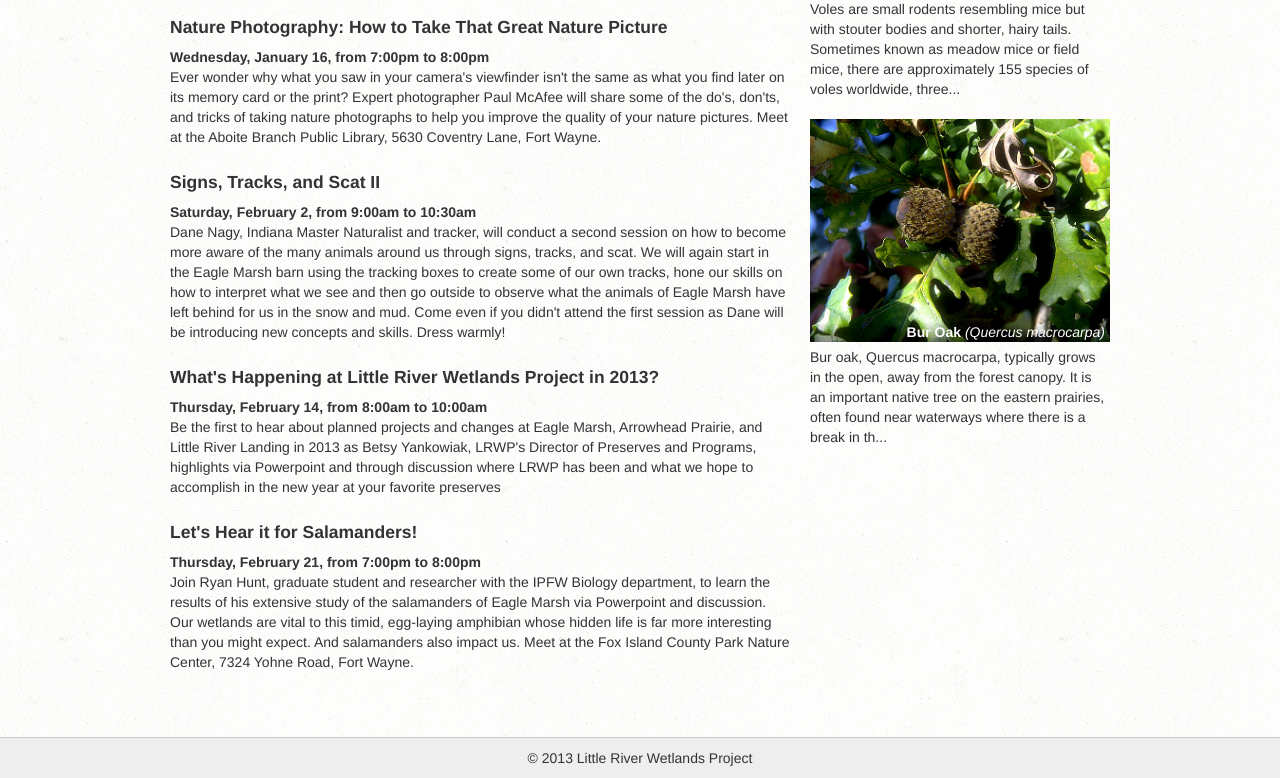
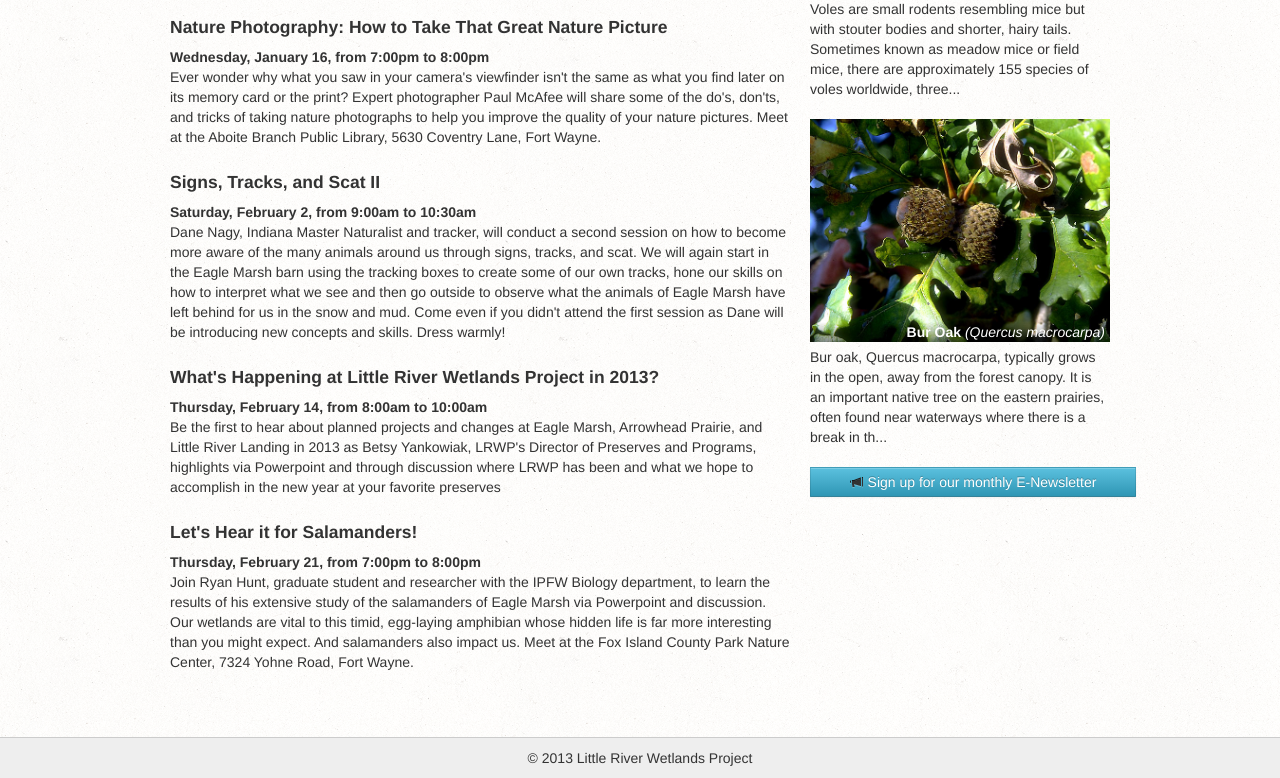
Before and after one commit to lrwp/www, a plain HTML site: page index.html in a window 1280 px wide. Shown: the part 854-1632 px from the top of the page. Drawn offline with Linux system fonts and the light colour scheme.

Commit message:
Added eNews signup link

```diff
--- a/css/index.css
+++ b/css/index.css
@@ -7,6 +7,10 @@
     -webkit-box-shadow: 0 1px 4px rgba(0, 0, 0, .065);
     -moz-box-shadow: 0 1px 4px rgba(0,0,0,.065);
     box-shadow: 0 1px 4px rgba(0, 0, 0, .065);
+}
+
+.btn-full {
+    width: 100%;
 }
 
 .carousel-control-overlay {
--- a/index.html
+++ b/index.html
@@ -220,11 +220,16 @@
                     break in th...
                 </p>
             </div>
+
+            <a href="http://lrwp.us4.list-manage.com/subscribe?u=4d14a5e76dce4b1131c92d50b&id=6959d5cb0b" role="button" type="button" class="btn btn-info btn-full"  data-toggle="modal">
+                <i class="icon-bullhorn"></i> Sign up for our monthly E-Newsletter
+            </a>
         </div>
 
     </div>
 
 </div>
+
 <div id="footer">
     &copy; 2013 Little River Wetlands Project
 </div>
```
